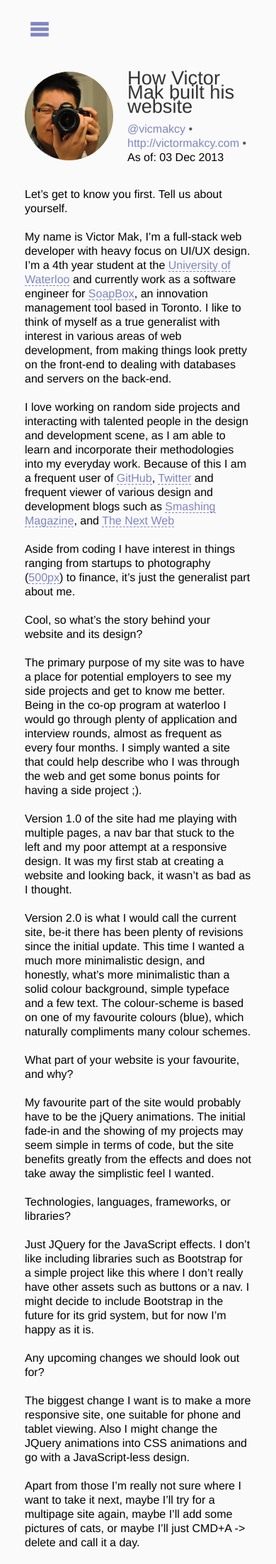
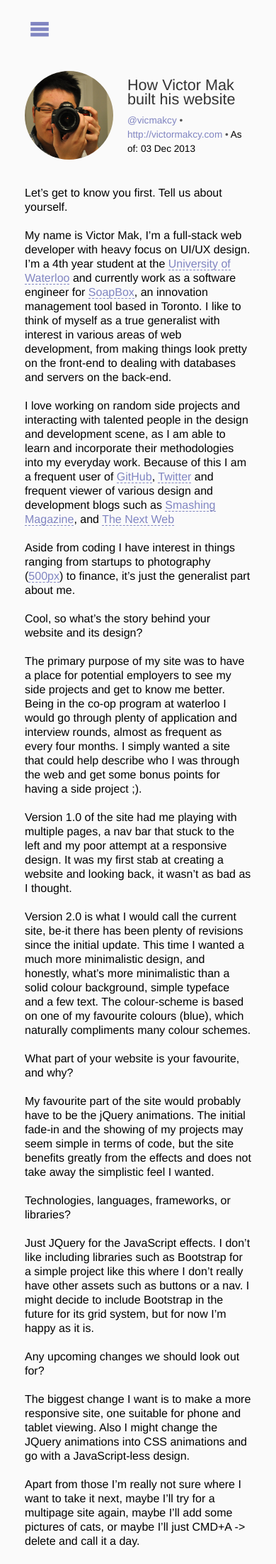
Before and after one commit to the-development/thedevelopment, a Jekyll site: the page built from index.html, in a window 390 px wide. Shown: the whole page at 71% size. Built offline with Jekyll 4.4.1, drawn with Linux system fonts in a browser that asks for light colours; Markdown is read by kramdown in place of the engine named in the settings.

Commit message:
iphone resolution

```diff
--- a/css/responsive.css
+++ b/css/responsive.css
@@ -38,9 +38,17 @@
   }
 }
 
-@media (max-width:835px) {
+@media (max-width:640px) {
   #logo {
-    width: 120px;
+    width: 100px;
+  }
+
+  #post-title {
+    font-size: 1.35em;
+  }
+
+  #info-links {
+    font-size: 0.85em;
   }
 
   .sidebar {
```
